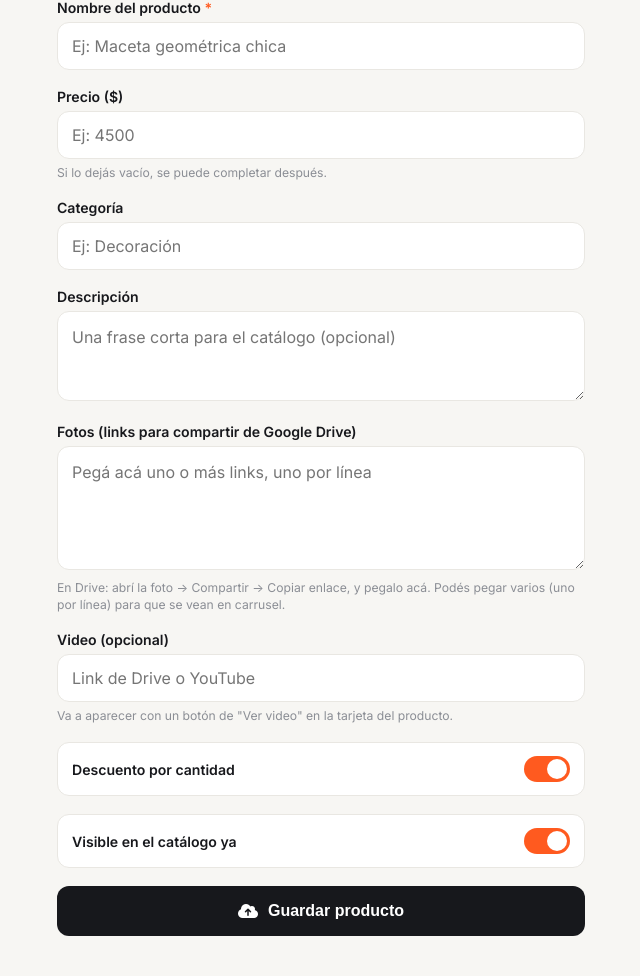
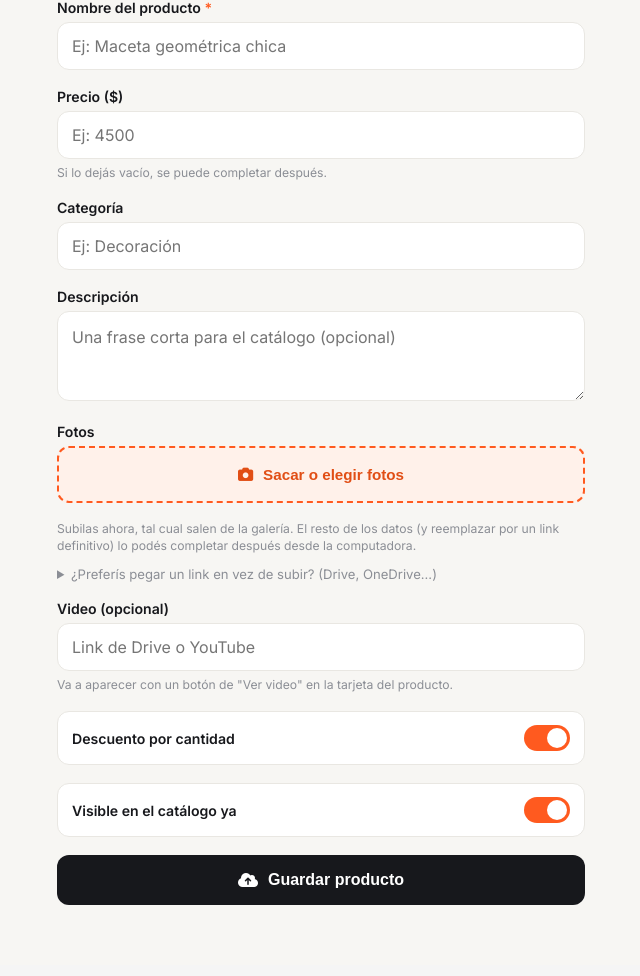
Before and after one commit to Exequiels90/3dmaker, a Flask app: template templates/quick_add.html in a window 1280 px wide. Shown: the part 194-1170 px from the top of the page, without its empty margins (319-959 px from the left). After the commit the page ends 1099 px from the top, so only its background shows below. Run offline with Flask 3, Linux system fonts and the light colour scheme; the template is opened without the code that fills it, so the values that code supplies are empty.

Commit message:
Add files via upload

```diff
--- a/templates/quick_add.html
+++ b/templates/quick_add.html
@@ -149,6 +149,73 @@
     .banner.error { background: #fdeceb; color: #c23c2b; border: 1px solid #f6c9c2; }
     .banner.show { display: block; }
 
+    /* ---------- Photo upload ---------- */
+    .photo-upload-btn {
+        width: 100%;
+        background: var(--accent-soft);
+        color: var(--accent-dark);
+        border: 2px dashed var(--accent);
+        border-radius: 12px;
+        padding: 18px 14px;
+        font-size: 0.95rem;
+        font-weight: 700;
+        display: flex;
+        align-items: center;
+        justify-content: center;
+        gap: 10px;
+    }
+    .photo-upload-btn:active { background: var(--accent); color: #fff; }
+    .photo-thumbs {
+        display: flex;
+        flex-wrap: wrap;
+        gap: 10px;
+        margin-top: 12px;
+    }
+    .photo-thumb {
+        position: relative;
+        width: 78px;
+        height: 78px;
+        border-radius: 10px;
+        overflow: hidden;
+        background: #fff;
+        border: 1px solid var(--border);
+    }
+    .photo-thumb img { width: 100%; height: 100%; object-fit: cover; display: block; }
+    .thumb-remove {
+        position: absolute;
+        top: 2px; right: 2px;
+        width: 22px; height: 22px;
+        border-radius: 50%;
+        background: rgba(23,24,28,0.75);
+        color: #fff;
+        border: none;
+        font-size: 0.7rem;
+        display: flex;
+        align-items: center;
+        justify-content: center;
+    }
+    .thumb-spinner {
+        width: 100%; height: 100%;
+        display: flex; align-items: center; justify-content: center;
+    }
+    .thumb-spinner::before {
+        content: "";
+        width: 22px; height: 22px;
+        border: 3px solid var(--border);
+        border-right-color: var(--accent);
+        border-radius: 50%;
+        animation: spin .6s linear infinite;
+    }
+    .link-fallback {
+        margin-top: 12px;
+    }
+    .link-fallback summary {
+        font-size: 0.82rem;
+        color: #8b8e95;
+        cursor: pointer;
+    }
+    .link-fallback textarea { margin-top: 8px; }
+
     /* ---------- Success screen ---------- */
     .success-screen {
         display: none;
@@ -226,11 +293,19 @@
                 </div>
 
                 <div class="field">
-                    <label>{{ _('Fotos (links para compartir de Google Drive)') }}</label>
-                    <textarea id="qPhotos" rows="4" placeholder="{{ _('Pegá acá uno o más links, uno por línea') }}"></textarea>
+                    <label>{{ _('Fotos') }}</label>
+                    <button type="button" class="photo-upload-btn" onclick="document.getElementById('qPhotoFileInput').click()">
+                        <i class="fas fa-camera"></i> {{ _('Sacar o elegir fotos') }}
+                    </button>
+                    <input type="file" id="qPhotoFileInput" accept="image/*" multiple style="display:none">
+                    <div class="photo-thumbs" id="qPhotoThumbs"></div>
                     <div class="hint">
-                        {{ _('En Drive: abrí la foto → Compartir → Copiar enlace, y pegalo acá. Podés pegar varios (uno por línea) para que se vean en carrusel.') }}
+                        {{ _('Subilas ahora, tal cual salen de la galería. El resto de los datos (y reemplazar por un link definitivo) lo podés completar después desde la computadora.') }}
                     </div>
+                    <details class="link-fallback">
+                        <summary>{{ _('¿Preferís pegar un link en vez de subir? (Drive, OneDrive...)') }}</summary>
+                        <textarea id="qPhotos" rows="3" placeholder="{{ _('Pegá acá uno o más links, uno por línea') }}"></textarea>
+                    </details>
                 </div>
 
                 <div class="field">
@@ -287,6 +362,72 @@
             errorBanner.textContent = '';
         }
 
+        // ---------- Photo upload (subida directa desde la galería/cámara del celular) ----------
+        let quickPhotos = [];
+        let uploadsInFlight = 0;
+        const qPhotoFileInput = document.getElementById('qPhotoFileInput');
+        const qPhotoThumbs = document.getElementById('qPhotoThumbs');
+
+        function setUploading(active) {
+            uploadsInFlight = Math.max(0, uploadsInFlight + (active ? 1 : -1));
+            submitBtn.disabled = uploadsInFlight > 0;
+            submitBtn.innerHTML = uploadsInFlight > 0
+                ? '<span style="width:1rem;height:1rem;border:2px solid #fff;border-right-color:transparent;border-radius:50%;display:inline-block;animation:spin .6s linear infinite;"></span> {{ _("Subiendo fotos...") }}'
+                : '<i class="fas fa-cloud-upload-alt"></i> {{ _("Guardar producto") }}';
+        }
+
+        function addThumb(id) {
+            const div = document.createElement('div');
+            div.className = 'photo-thumb';
+            div.id = id;
+            div.innerHTML = '<div class="thumb-spinner"></div>';
+            qPhotoThumbs.appendChild(div);
+            return div;
+        }
+
+        function removeQuickPhoto(url, id) {
+            quickPhotos = quickPhotos.filter(u => u !== url);
+            const el = document.getElementById(id);
+            if (el) el.remove();
+        }
+
+        async function uploadQuickPhoto(file) {
+            const id = 'ph-' + Math.random().toString(36).slice(2);
+            const div = addThumb(id);
+            setUploading(true);
+
+            const formData = new FormData();
+            formData.append('file', file);
+
+            try {
+                const resp = await fetch('{{ url_for("main.api_products_upload_image") }}', {
+                    method: 'POST',
+                    body: formData
+                });
+                const data = await resp.json().catch(() => ({}));
+                if (resp.ok && data.success) {
+                    quickPhotos.push(data.url);
+                    div.innerHTML = `<img src="${data.url}" alt=""><button type="button" class="thumb-remove" onclick="removeQuickPhoto('${data.url}', '${id}')"><i class="fas fa-times"></i></button>`;
+                } else {
+                    div.remove();
+                    showError(data.error || '{{ _("No se pudo subir la foto.") }}');
+                }
+            } catch (err) {
+                div.remove();
+                showError('{{ _("Error al subir la foto: ") }}' + err.message);
+            } finally {
+                setUploading(false);
+            }
+        }
+
+        qPhotoFileInput.addEventListener('change', async function() {
+            const files = Array.from(this.files || []);
+            this.value = '';
+            for (const file of files) {
+                await uploadQuickPhoto(file);
+            }
+        });
+
         form.addEventListener('submit', async function(e) {
             e.preventDefault();
             clearError();
@@ -297,8 +438,14 @@
                 return;
             }
 
+            if (uploadsInFlight > 0) {
+                showError('{{ _("Esperá a que terminen de subir las fotos.") }}');
+                return;
+            }
+
             const photosRaw = document.getElementById('qPhotos').value;
-            const images = photosRaw.split('\n').map(s => s.trim()).filter(s => s.length > 0);
+            const pastedLinks = photosRaw.split('\n').map(s => s.trim()).filter(s => s.length > 0);
+            const images = [...quickPhotos, ...pastedLinks];
             const videoUrl = document.getElementById('qVideo').value.trim();
 
             const payload = {
@@ -343,6 +490,8 @@
             form.reset();
             document.getElementById('qDiscounts').checked = true;
             document.getElementById('qVisible').checked = true;
+            quickPhotos = [];
+            qPhotoThumbs.innerHTML = '';
             document.getElementById('successScreen').classList.remove('show');
             document.getElementById('formScreen').classList.remove('hide');
             clearError();
```
